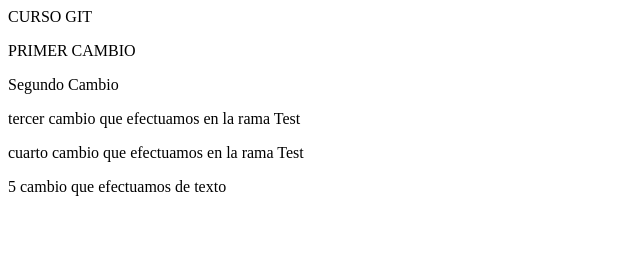
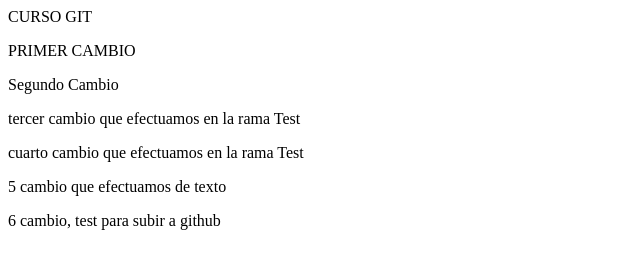
Before and after one commit to benjmed/CursoGit, a plain HTML site: page index.html in a window 1280 px wide. Shown: the whole page, without its empty margins (0-640 px from the left). Drawn offline with Linux system fonts and the light colour scheme.

Commit message:
se sube cambio para realizar pruebas en Github

```diff
--- a/index.html
+++ b/index.html
@@ -5,4 +5,5 @@
 <p>tercer cambio que efectuamos en la rama Test</p>
 <p>cuarto cambio que efectuamos en la rama Test</p>
 <p>5 cambio que efectuamos de texto</p>
+<p>6 cambio, test para subir a github</p>
 </html>
```
